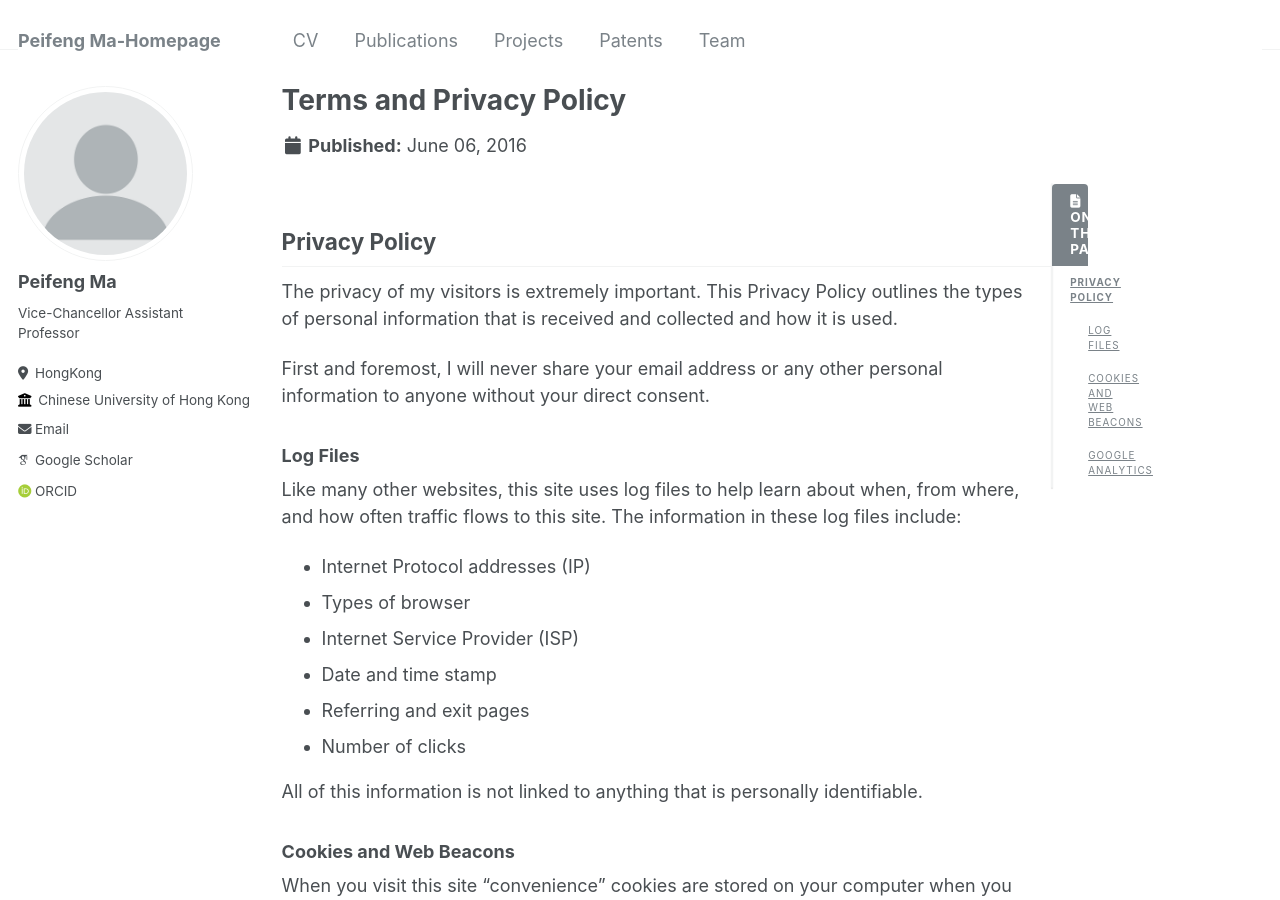
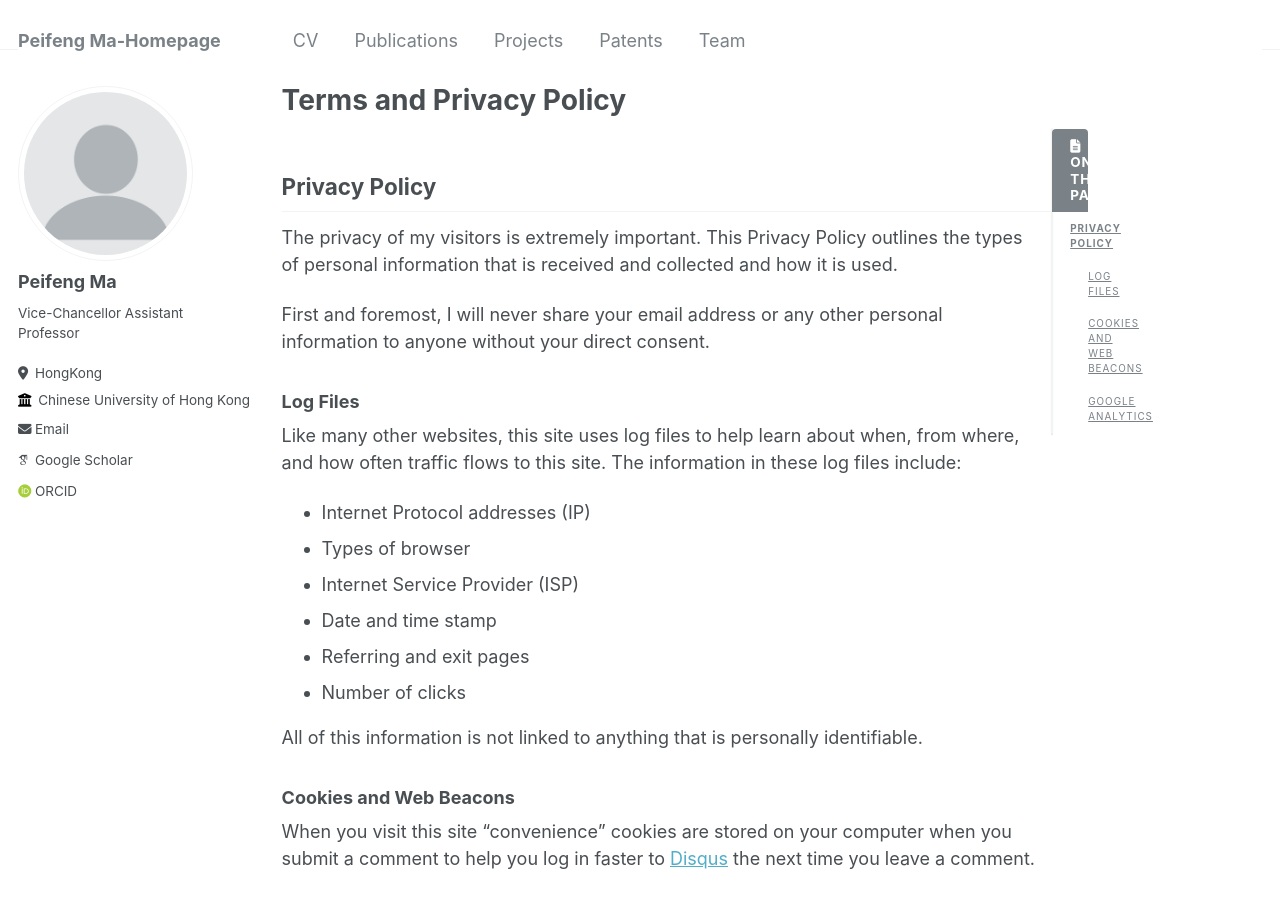
Before and after one commit to pfMA03/peifengMa, a Jekyll site: the page built from _pages/terms.md, in a window 1280 px wide and 900 px high. Built offline with Jekyll 4.4.1, drawn with Linux system fonts in a browser that asks for light colours; some web fonts are replaced.

Commit message:
Update single.html

```diff
--- a/_layouts/single.html
+++ b/_layouts/single.html
@@ -27,12 +27,6 @@ layout: default
       {% unless page.header.overlay_color or page.header.overlay_image %}
         <header>
           {% if page.title %}<h1 class="page__title" itemprop="headline">{{ page.title | markdownify | remove: "<p>" | remove: "</p>" }}</h1>{% endif %}
-          {% if page.read_time %}
-            <p class="page__meta"><i class="fa fa-clock-o" aria-hidden="true"></i> {% include read-time.html %}</p>
-          {% endif %}
-        {% if page.modified %}
-          <p class="page__date"><strong><i class="fa fa-fw fa-calendar" aria-hidden="true"></i> {{ site.data.ui-text[site.locale].date_label | default: "Published:" }}</strong> <time datetime="{{ page.modified | date: "%Y-%m-%d" }}">{{ page.modified | date: "%B %d, %Y" }}</time></p>
-        {% endif %}
         </header>
       {% endunless %}
 
```
